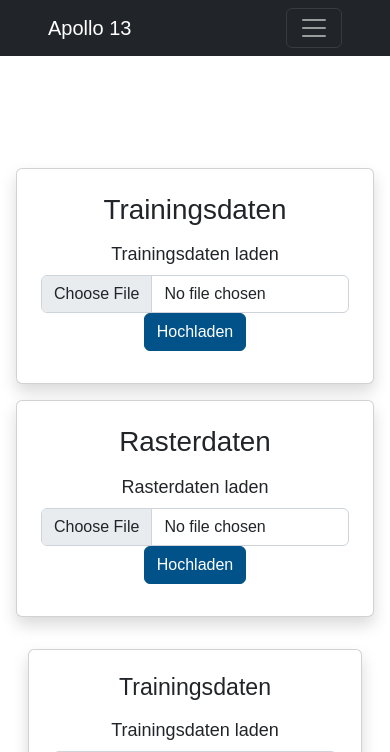
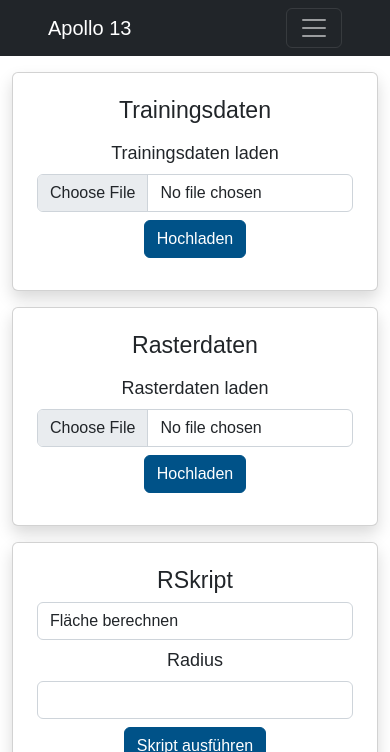
Before and after one commit to Laxeros07/Geosoft-II, a Node server app: page /upload in a window 390 px wide. Shown: the top 752 px of the page. Run offline with Node 20, Linux system fonts and the light colour scheme; grey boxes are pictures that could not be loaded.

Commit message:
Pug Fehler

```diff
--- a/views/upload.pug
+++ b/views/upload.pug
@@ -1,71 +1,6 @@
 extends layout
 
 block content
-
-    .container
-        .row.gx-4.gx-lg-5justify-content-md-center.my-5
-
-    .container.p-3
-        .row.justify-content-md-center
-            .col-lg-6.col-xs-12.mb-3
-                .col.justify-content-md-center
-                    .row.mb-3
-                        .card.text-dark.shadow.p-4
-                            h1 Trainingsdaten
-                            form(method='' action='')
-                                form-group
-                                    label.col-form-label(for='trainingsdaten') Trainingsdaten laden
-                                    div
-                                    input.form-control(type='file' name="trainingsdaten" accept=".json, .geojson, .gpck")
-                                button.btn.btn-primary.mb-2(type='submit') Hochladen
-
-                    .row.mb-3
-                        .card.text-dark.shadow.p-4
-                            h1 Rasterdaten
-                            form(method='' action='')
-                                form-group
-                                    label.col-form-label(for='rasterdaten') Rasterdaten laden
-                                    div
-                                    input.form-control(type='file' name="rasterdaten" accept=".tiff, .geotiff")
-                                button.btn.btn-primary.mb-2(type='submit') Hochladen
-
-
-            .col-lg-6.col-xs-12.mb-3
-                .card.text-dark.shadow.p-4
-                    h3 Trainingsdaten
-                    form(method='' action='')
-                        form-group
-                            label.col-form-label(for='trainingsdaten') Trainingsdaten laden
-                            div
-                            input.form-control(type='file' name="trainingsdaten" accept=".json, .geojson, .gpck")
-                        button.btn.btn-primary.my-2(type='submit') Hochladen
-
-                .card.text-dark.shadow.p-4
-                    h3 Rasterdaten
-                    form(method='' action='')
-                        form-group
-                            label.col-form-label(for='rasterdaten') Rasterdaten laden
-                            div
-                            input.form-control(type='file' name="rasterdaten" accept=".tiff, .geotiff")
-                        button.btn.btn-primary.my-2(type='submit') Hochladen
-
-                .card.text-dark.shadow.p-4
-                    h3 RSkript
-                    form(method='post' action='')
-                        form-group
-                            select.form-control(name='select' value=selected) Skript auswählen
-                                option(value='flaeche') Fläche berechnen
-                                //option(value='max') max(1,2,3)
-                        form-group
-                            label.col-form-label(for='radius') Radius
-                            div
-                                input.form-control(type='number' name='radius' value=radius)
-                        button.btn.btn-primary.my-2(type='submit') Skript ausführen
-                    label(for='ergebnis') Ergebnis
-                    textarea.from-control(name = 'ergebnis')=data
-        .col-lg-12.col-xs-12.mb-3
-            .card.text-dark.shadow.p-4
-                .leaflet-container#map
     .row.gx-4.gx-lg-3.justify-content-md-center.mt-3
         .col-lg-4.col-xs-12.mb-3
             .card.text-dark.shadow.p-4.h-100
```
